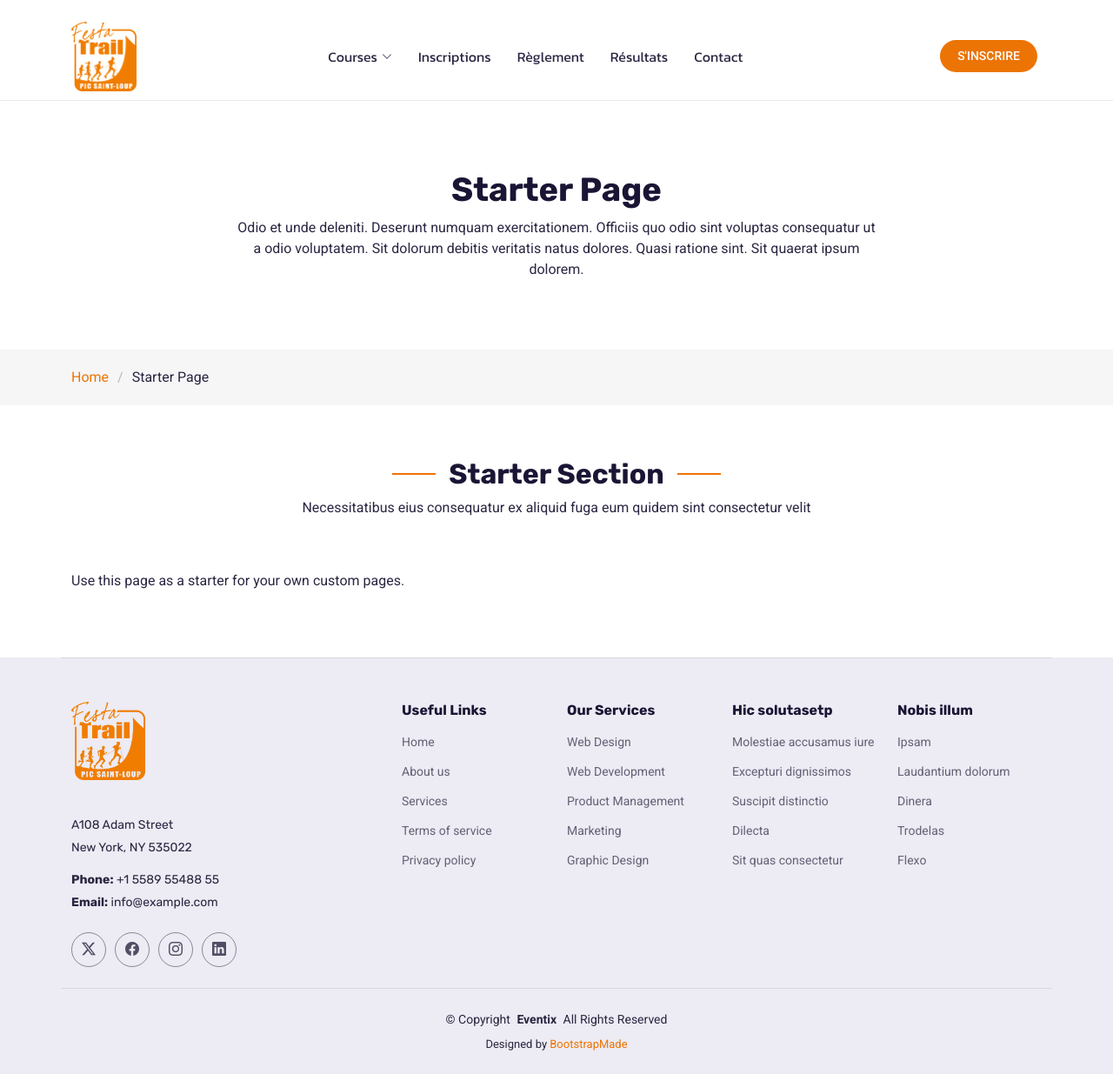
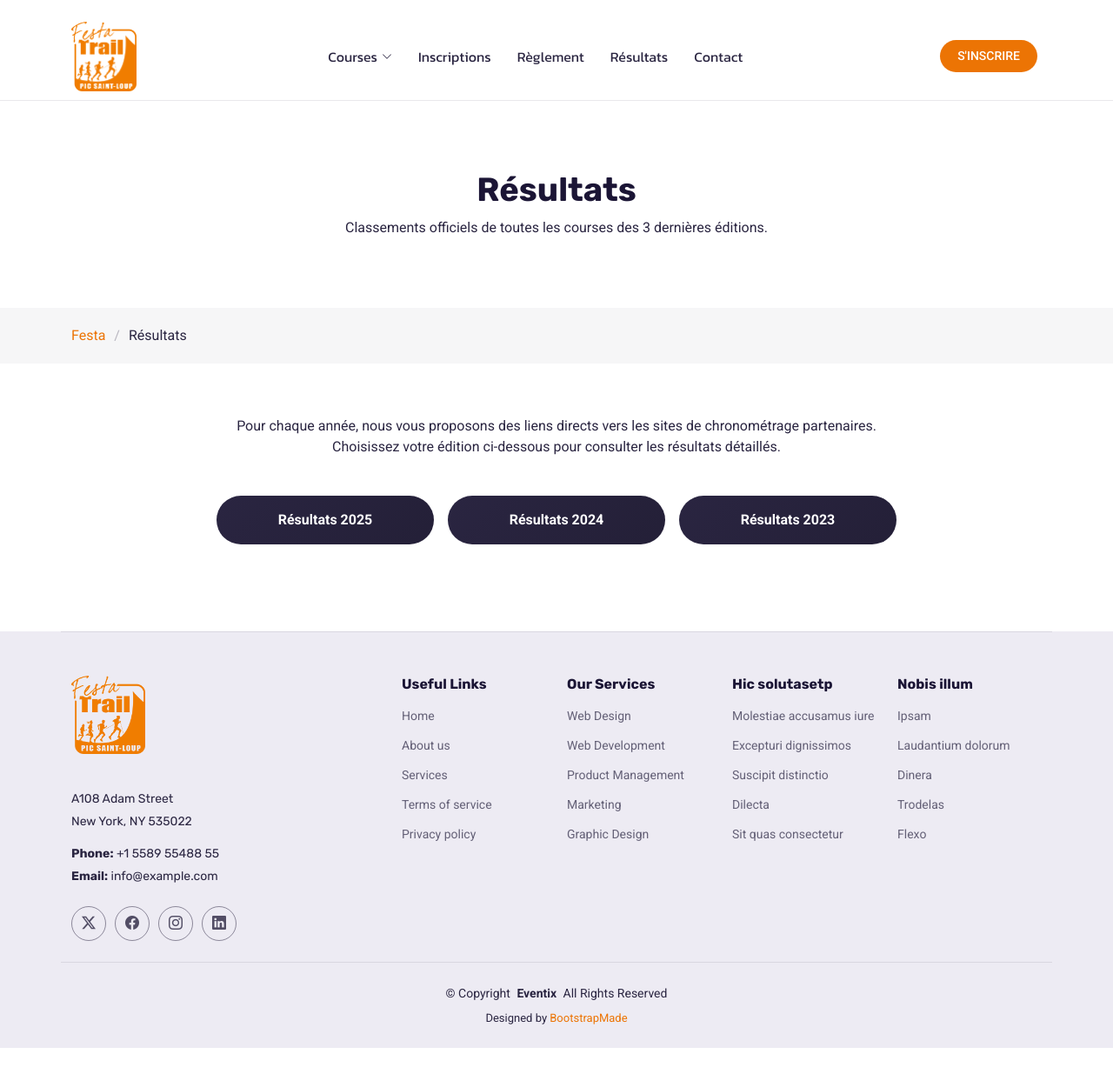
Before and after one commit to festatrail/festatrail.github.io, a Jekyll site: the page built from pages/resultats.html, in a window 1280 px wide and 1235 px high. Shown: the whole window at 87% size. Built offline with Jekyll 4.4.1, drawn with Linux system fonts in a browser that asks for light colours.

Commit message:
done - resultat

```diff
--- a/pages/resultats.html
+++ b/pages/resultats.html
@@ -4,53 +4,37 @@ title: Festa Trail - Résultats
 permalink: /resultats
 ---
 
-<body class="starter-page-page">
+<body class="resultat-page">
 
   {% include header.html %}
 
   <main class="main">
 
-    <!-- Page Title -->
-    <div class="page-title">
-      <div class="heading">
-        <div class="container">
-          <div class="row d-flex justify-content-center text-center">
-            <div class="col-lg-8">
-              <h1 class="heading-title">Starter Page</h1>
-              <p class="mb-0">
-                Odio et unde deleniti. Deserunt numquam exercitationem. Officiis quo
-                odio sint voluptas consequatur ut a odio voluptatem. Sit dolorum
-                debitis veritatis natus dolores. Quasi ratione sint. Sit quaerat
-                ipsum dolorem.
-              </p>
-            </div>
+    {% include page-title.html
+    title="Résultats"
+    description="Classements officiels de toutes les courses des 3 dernières éditions."
+    breadcrumb="Résultats"
+    %}
+
+    <!-- Resultat Section -->
+    <section id="resultat-section" class="resultat-section section">
+
+      <div class="container" data-aos="fade-up">
+        <div class="text-center">
+          <p>
+            Pour chaque année, nous vous proposons des liens directs vers les sites de chronométrage partenaires.<br>
+            Choisissez votre édition ci-dessous pour consulter les résultats détaillés.
+          </p>
+
+          <div class="d-flex justify-content-center gap-3 flex-wrap mt-4">
+            <a href="https://www.endurancechrono.com/fr/Festatrail_10" class="btn btn-subscribe">Résultats 2025</a>
+            <a href="https://www.endurancechrono.com/fr/Festatrail_9" class="btn btn-subscribe">Résultats 2024</a>
+            <a href="https://www.endurancechrono.com/fr/Festatrail_8" class="btn btn-subscribe">Résultats 2023</a>
           </div>
         </div>
       </div>
-      <nav class="breadcrumbs">
-        <div class="container">
-          <ol>
-            <li><a href="index.html">Home</a></li>
-            <li class="current">Starter Page</li>
-          </ol>
-        </div>
-      </nav>
-    </div><!-- End Page Title -->
 
-    <!-- Starter Section Section -->
-    <section id="starter-section" class="starter-section section">
-
-      <!-- Section Title -->
-      <div class="container section-title" data-aos="fade-up">
-        <h2>Starter Section</h2>
-        <p>Necessitatibus eius consequatur ex aliquid fuga eum quidem sint consectetur velit</p>
-      </div><!-- End Section Title -->
-
-      <div class="container" data-aos="fade-up">
-        <p>Use this page as a starter for your own custom pages.</p>
-      </div>
-
-    </section><!-- /Starter Section Section -->
+    </section><!-- /Resultat Section -->
 
   </main>
 
```
